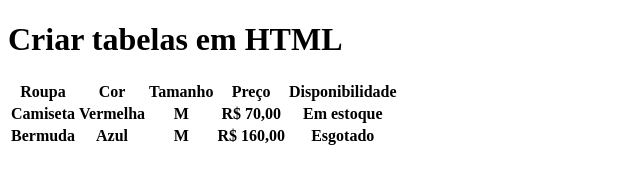
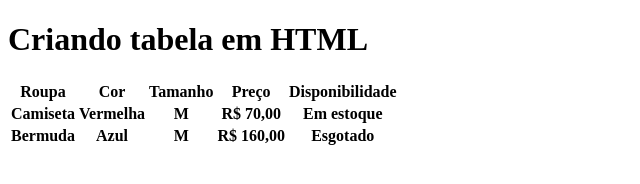
Before and after one commit to Coriolando-Medeiros/aula-tabela, a plain HTML site: page index.html in a window 1280 px wide. Shown: the whole page, without its empty margins (0-640 px from the left). Drawn offline with Linux system fonts and the light colour scheme.

Commit message:
Update index.html

```diff
--- a/index.html
+++ b/index.html
@@ -7,7 +7,7 @@
      <title>Tabelas</title>
 </head>
 <body>
-     <h1>Criar tabelas em HTML</h1>
+     <h1>Criando tabela em HTML</h1>
      <table>
           <tr>
                <th>Roupa</th>
```
